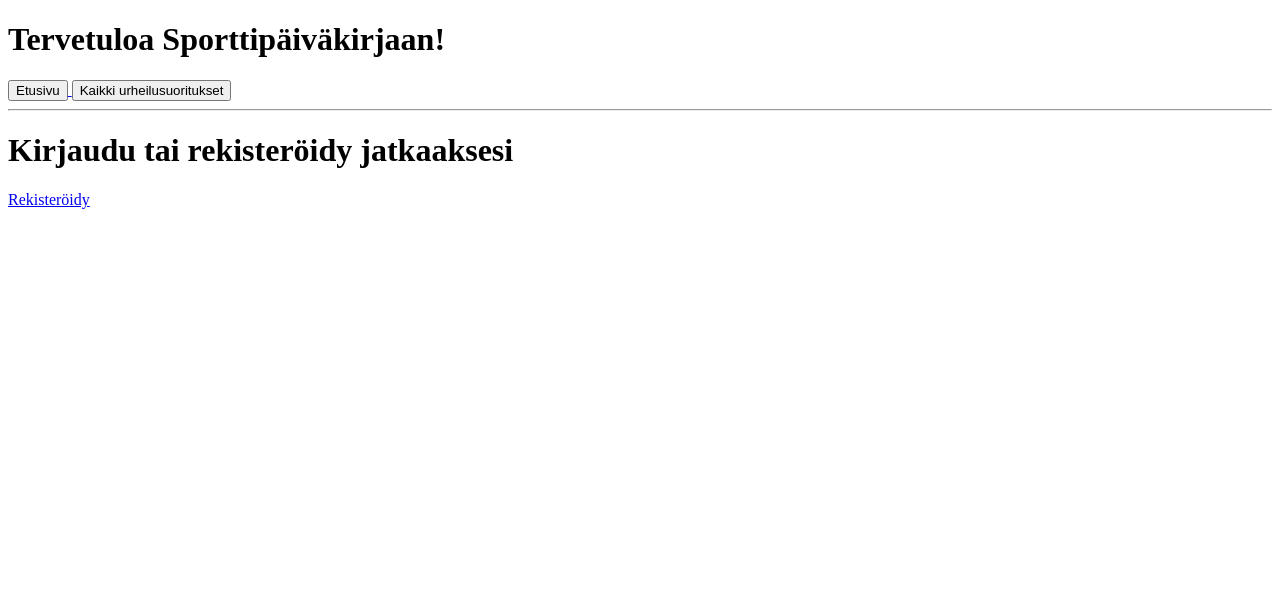
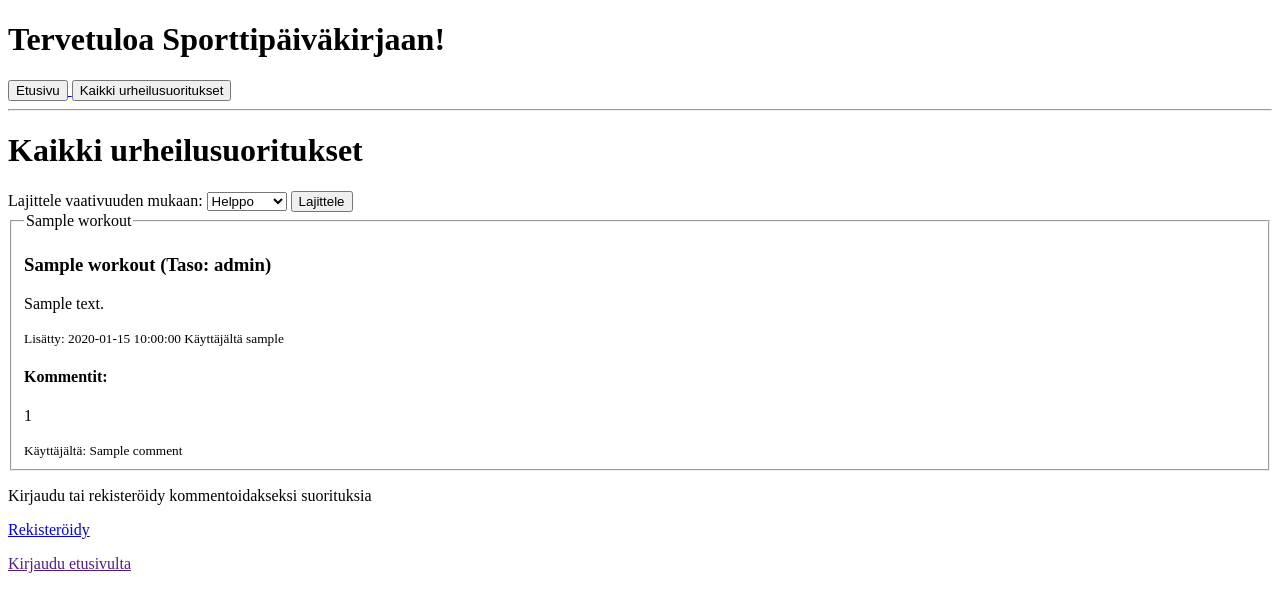
Before and after one commit to ssampo-p/sporttipaivakirja, a Flask app: template sovellus/app/templates/workouts.html in a window 1280 px wide. Shown: the top 612 px of the page. Run offline with Flask 3, Linux system fonts and the light colour scheme; the template is opened without the code that fills it: most values are stand-ins (such as "Sample title", 1, 10 or a date in 2020); parts of the project's set-up code (start-up, migrations or seed data) failed here and were passed over.

Commit message:
Simple workout sorting possible now. Deleting wo..     - Workout can be deleted from database     - some permission checking added to the application     - new database methods

```diff
--- a/sovellus/app/app.py
+++ b/sovellus/app/app.py
@@ -1,6 +1,6 @@
 import sqlite3
 from flask import Flask
-from flask import redirect, render_template, request, session, url_for
+from flask import redirect, render_template, request, session, url_for, abort
 from werkzeug.security import generate_password_hash, check_password_hash
 from app.database import Database
 from . import config
@@ -70,8 +70,8 @@ def create():
 @app.route("/user_page/<int:user_id>")
 def own_page(user_id):
     ''' User's own page , can be accessed only when logged in '''
-    if "username" not in session:
-        return redirect("/")
+    if user_id != session["user_id"]:
+        return abort(403)
     user_id = session["username"]
     username = session["username"]
     try:
@@ -116,8 +116,8 @@ def new_workout_post():
 @app.route("/workouts")
 def workouts():
     ''' Page showing all workout posts '''
-    if "user_id" not in session:
-        return redirect("/")
+    # if "user_id" not in session:
+    #     return redirect("/")
     db = Database()
     workouts_from_db = db.get_workouts()
     workouts = []
@@ -156,8 +156,15 @@ def comment_post(workout_id):
     db.close()
     return redirect("/workouts")
 
-@app.route("/edit_workout/<int:workout_id>", methods=["POST"])
-def edit_workout(workout_id):
+@app.route("/edit_workout/<int:workout_id>/<int:workout_user_id>", methods=["POST", "GET"])
+def edit_workout(workout_id, workout_user_id):
+
+
+    if workout_user_id != session["user_id"]:
+        abort(403)
+
+
+    print(workout_user_id)
     db = Database()
     print("workout_id", workout_id)
     workout_from_db = db.get_workout(workout_id)
@@ -169,18 +176,58 @@ def edit_workout(workout_id):
             workout_from_db[4],
             workout_from_db[5],
             db.get_username_by_id(workout_from_db[5]))
-
+    db.close()
 
     if request.method == "POST":
         return render_template("edit_workout.html", workout = workout)
-    db.close()
+    if request.method == "GET":
+        return render_template("edit_workout.html",workout = workout)
+
 
 @app.route("/update_workout/<int:workout_id>", methods=["POST"])
 def update_workout(workout_id):
     db  = Database()
+    workout = db.get_workout(workout_id)
+    if not workout or workout["user_id"] != session["user_id"]:
+        db.close()
+        abort(403)
     new_content = request.form["content"]
     workout_level = request.form["workout_level"]
     db.edit_workout(new_content, workout_level, workout_id, session["user_id"])
     db.close
 
     return redirect(url_for("own_page", user_id=session["user_id"]))
+
+@app.route("/workouts/sort_workouts", methods=["POST"])
+def sort_workouts():
+    workout_level = request.form["workout_level"]
+    if workout_level == "all":
+        return redirect(url_for("workouts",))
+    db = Database()
+    workouts_from_db = db.get_workouts_by_level(workout_level)
+    workouts = []
+    for workout in workouts_from_db:
+        comments_from_db = db.get_workout_comments(workout[0])
+        workouts.append(Workout(workout[0],
+                                workout[1],
+                                workout[2],
+                                workout[3],
+                                workout[4],
+                                workout[5],
+                                db.get_username_by_id(workout[5]),
+                                comments_from_db,
+                                ))
+    db.close()
+
+    return render_template("workouts.html",workouts=workouts)
+
+
+@app.route("/delete_workout/<int:workout_id>/<int:workout_user_id>",methods=["POST"])
+def delete_workout(workout_id, workout_user_id):
+    if workout_user_id != session["user_id"]:
+        abort(403)
+
+    db = Database()
+    db.delete_workout(workout_id)
+    db.close()
+    return redirect(url_for("own_page", user_id=session["user_id"]))
--- a/sovellus/app/templates/edit_workout.html
+++ b/sovellus/app/templates/edit_workout.html
@@ -3,7 +3,7 @@
 <html>
     <body>
         <h2>Muokkaa suoritusta</h2>
-        <form method="post" action="{{ url_for('update_workout', workout_id=workout.id) }}">
+        <form method="post" action="{{url_for("edit_workout", workout_id = workout.id, workout_user_id = workout.user_id)}}">
             <label for="content">Sisältö:</label><br>
             <textarea name="content" rows="5" cols="50">{{ workout.content }}</textarea><br>
             <fieldset>
--- a/sovellus/app/templates/workouts.html
+++ b/sovellus/app/templates/workouts.html
@@ -3,9 +3,18 @@
 
 {%include "_header.html"%}
 <body>
-    {%if session.user_id%}
     <h1>Kaikki urheilusuoritukset</h1>
 
+    <form method="post" action="{{url_for("sort_workouts")}}">
+        <label for="workout_level">Lajittele vaativuuden mukaan:</label>
+        <select name="workout_level" id="workout_level">
+            <option value="easy">Helppo</option>
+            <option value="medium">Keskitaso</option>
+            <option value="hard">Vaikea</option>
+            <option value="all">Kaikki</option>
+        </select>
+        <button type="submit"> Lajittele </button>
+    </form>
     {% for workout in workouts %}
         <fieldset>
             <legend>{{workout.title}}</legend>
@@ -13,12 +22,21 @@
             <h3>{{ workout.title }} (Taso: {{ workout.workout_level }})</h3>
             <p>{{ workout.content }}</p>
             <small>Lisätty: {{ workout.sent_at }} Käyttäjältä {{ workout.username }}</small>
-
-
-            <form method="post" action="{{ url_for("comment_post", workout_id=workout.id) }}">
-                <textarea name="comment_content" rows="4" cols="50"></textarea><br>
-                <input type="submit" value="Lähetä kommentti">
-            </form>
+            {%if session.user_id%}
+            <div>
+                <form method="post" action="{{ url_for("comment_post", workout_id=workout.id) }}">
+                    <textarea name="comment_content" rows="4" cols="50"></textarea><br>
+                    <input type="submit" value="Lähetä kommentti">
+                </form>
+                {%if session.user_id == workout.user_id%}
+                    <form method="post" action= "{{url_for("edit_workout", workout_id = workout.id, workout_user_id = workout.user_id   )}}">
+                        <button type="submit">
+                            Muokkaa
+                        </button>
+                    </form>
+                {%endif%}
+            </div>
+            {%endif%}
             <div>
                 <h4>Kommentit:</h4>
                 {% for comment in workout.get_comments() %}
@@ -32,9 +50,8 @@
         </fieldset>
     {% endfor %}
 
-    {% else %}
-    <h1>Kirjaudu tai rekisteröidy jatkaaksesi</h1>
+    <p>Kirjaudu tai rekisteröidy kommentoidakseksi suorituksia</h1>
     <p><a href="/register">Rekisteröidy</a></p>
-    {% endif %}
+    <p><a href "/">Kirjaudu etusivulta </a></p>
 </body>
 </html>
```
Also changed, not shown: sovellus/app/database.py (+8 -1 lines), sovellus/app/templates/user_page.html (+6 -1 lines).
